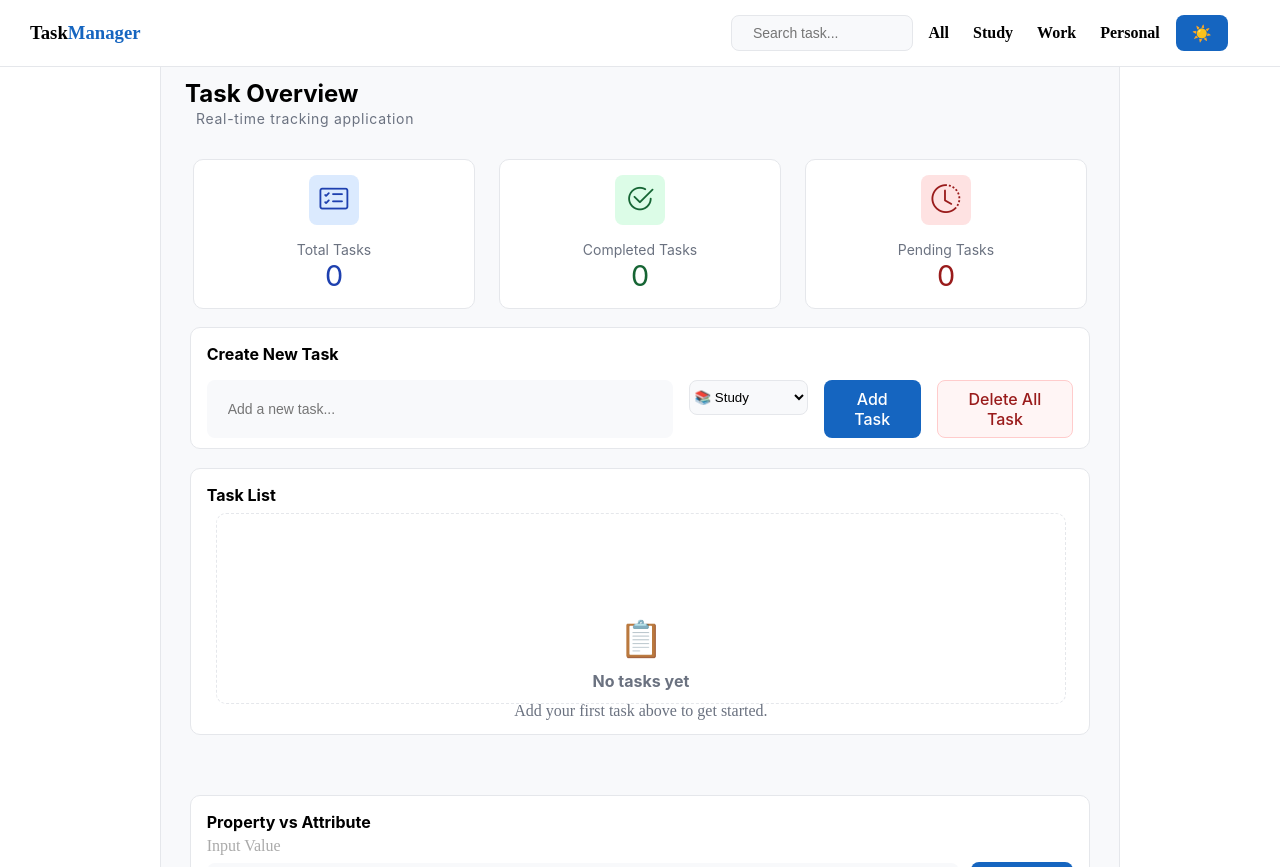
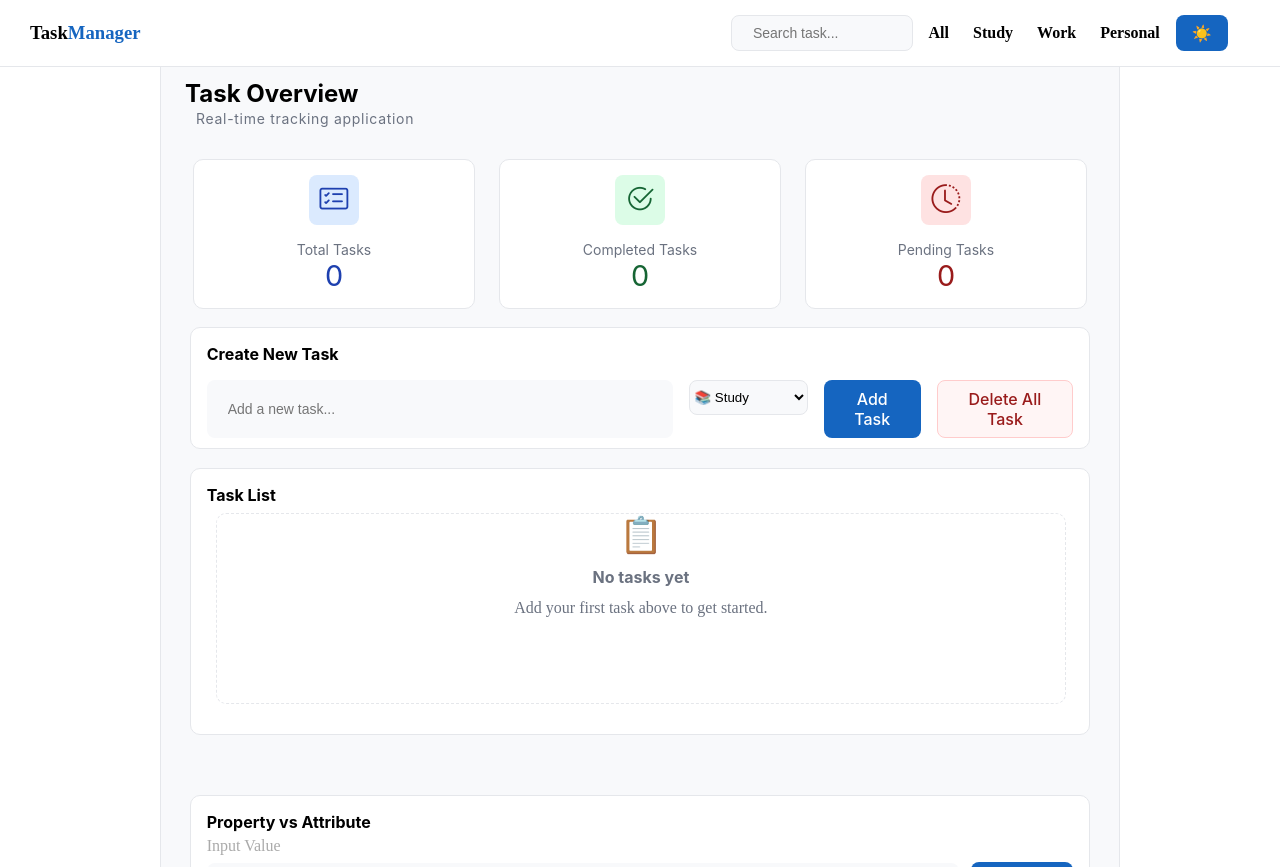
Before and after one commit to Pratiksha10sutar/task-manager-website, a plain HTML site: page index.html in a window 1280 px wide. Drawn offline with nearby package versions, Linux system fonts and the light colour scheme.

Commit message:
taskcontainer position fixed

```diff
--- a/style.css
+++ b/style.css
@@ -61,10 +61,10 @@ html {
   --heading-color: #ffffff;
   --main-bg: black;
 }
-
+/*
 #taskContainer {
   background-color: white;
-}
+} */
 
 #taskContainer {
   background-color: var(--color-bg-surface);
@@ -489,9 +489,9 @@ select {
   border: 1px dashed var(--color-border);
   margin-left: 0.6em;
   border-radius: var(--border-radius);
-  /* position: relative; */
+  position: relative;
   padding: 20px;
-  /* background-color: var(--color-bg); */
+  background-color: var(--color-bg-surface);
   display: grid;
   grid-template-columns: repeat(auto-fill, minmax(270px, 1fr));
   gap: 0.875rem;
@@ -504,7 +504,7 @@ select {
   justify-self: center;
   gap: 0.7em;
   position: absolute;
-  bottom: 10%;
+  /* bottom: 10%; */
 }
 
 #emptyState h3 {
```
